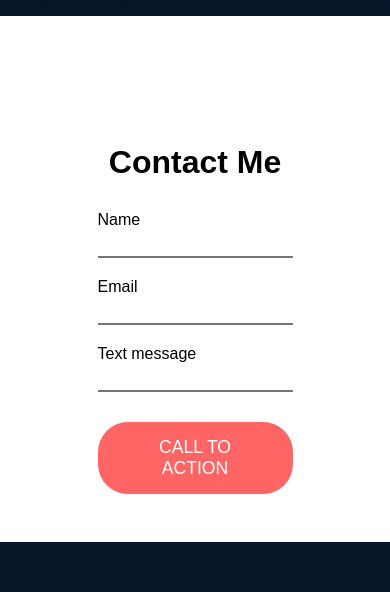
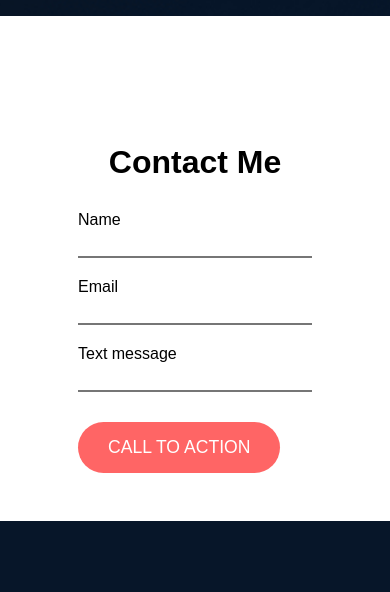
Before and after one commit to EzeMatthew2002/Headphones, a plain HTML site: page index.html in a window 390 px wide. Shown: the part 4034-4626 px from the top of the page. Drawn offline with Linux system fonts and the light colour scheme.

Commit message:
headphone

```diff
--- a/0-styles.css
+++ b/0-styles.css
@@ -249,10 +249,10 @@ body {
 }
 
 form {
-  flex-direction: column;
+
 
   margin: 0 auto;
-  max-width: 50%;
+  max-width: 60%;
   margin-top: 8rem;
 }
 form h3 {
```
